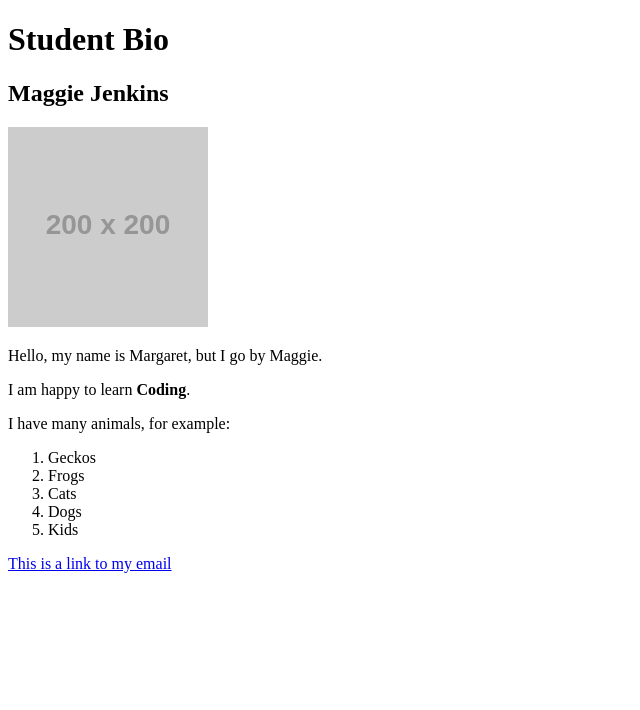
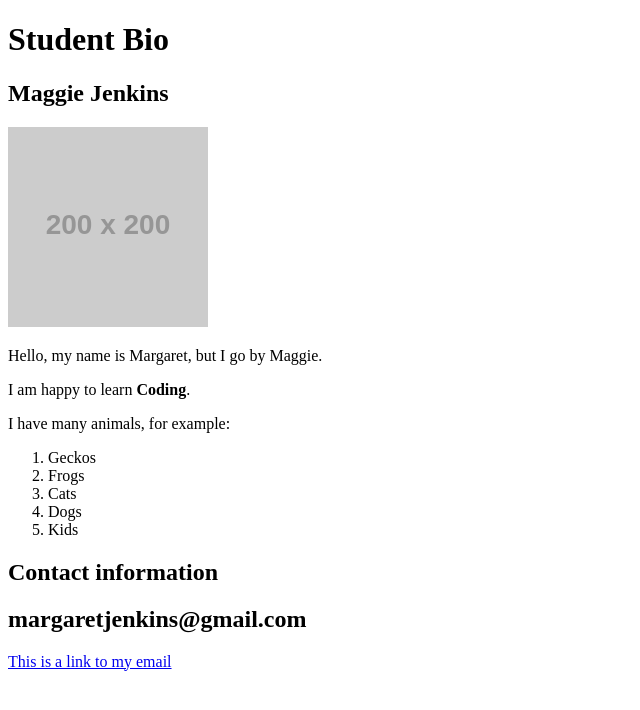
Before and after one commit to Magsmags600/first-day-repo, a plain HTML site: page index.html in a window 1280 px wide. Shown: the whole page, without its empty margins (0-640 px from the left). Drawn offline with Linux system fonts and the light colour scheme; placeholder pictures from the web are drawn by us.

Commit message:
Updated with contact information 3d commit

```diff
--- a/index.html
+++ b/index.html
@@ -32,7 +32,12 @@
       <li>Kids</li>
     </ol>
 
+      <!-- Headers -->
+      <header>
+      <h1>Contact information</h1>
+      <h2>margaretjenkins@gmail.com</h2>
 
+    </header>
     <!--Link-->
     <a href="margaretjenkins@gmail.com">This is a link to my email</a>
 
```
